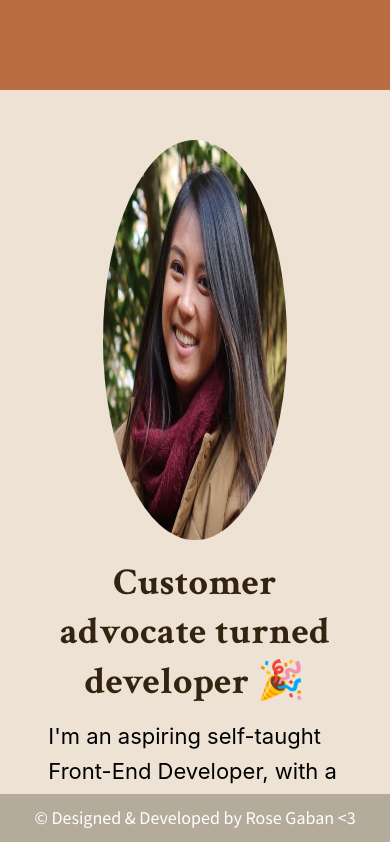
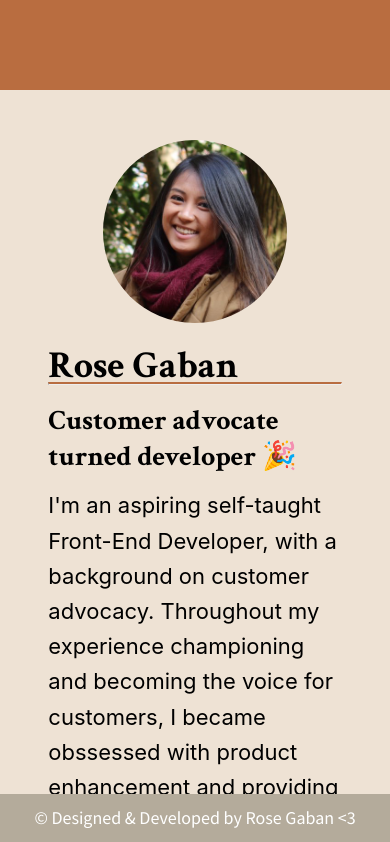
Before and after one commit to rgaban/rgaban.github.io, a Next.js app: page / in a window 390 px wide. Shown: the top 842 px of the page. Built offline with nearby package versions, Linux system fonts and the light colour scheme.

Commit message:
fixes to images for responsive design

```diff
--- a/components/layout.js
+++ b/components/layout.js
@@ -11,6 +11,7 @@ export default function Layout({ children, home }) {
             <Head>
                 <link href="https://fonts.googleapis.com/css2?family=Homemade+Apple&family=Mada&display=swap" rel="stylesheet"></link>
                 <link href="https://fonts.googleapis.com/css2?family=Crimson+Text:ital,wght@0,600;0,700;1,400&display=swap" rel="stylesheet"></link>
+                <link href="https://fonts.googleapis.com/css2?family=Nanum+Gothic&display=swap" rel="stylesheet"></link>
                 <link rel="icon" href="/favicon.ico" />
                 <meta
                     name="description"
--- a/components/project.js
+++ b/components/project.js
@@ -28,8 +28,8 @@ export default function  Project(props) {
             <div className={styles.projectImg}>
                 <img
                     src={props.imgSrc}
-                    height={300}
-                    width={550}
+                    height="auto"
+                    width="auto"
                     alt={props.imgAlt}
                     className={styles.image}
                 />
--- a/package.json
+++ b/package.json
@@ -5,7 +5,7 @@
   "scripts": {
     "dev": "next dev",
     "build": "next build",
-    "export": "next export && touch out/.nojekyll",
+    "export": "next export",
     "start": "next start"
   },
   "dependencies": {
--- a/pages/contact.js
+++ b/pages/contact.js
@@ -10,6 +10,7 @@ export default function Contact() {
                 <section>
                     <div className={styles.heading}>
                         <h4>Connect with Me</h4>
+                        <h6>Looking to collaborate or want to discuss my resume? Shoot me an email & let's build something amazing together!</h6>
                     </div>
                     <MyForm />
                 </section>
--- a/pages/index.js
+++ b/pages/index.js
@@ -20,16 +20,16 @@ export default function Home() {
             <div className={styles.aboutImgProfileContainer}>
               <img
                 src="/images/profile.jpg"
-                height={400}
-                width={400}
                 alt="Rose"
                 className={styles.imgProfile}
+                height="auto"
+                width="auto"
               />
             </div>
-
             <div className={styles.aboutDescriptionContainer}>
-              <h4>Customer advocate turned developer
-              🎉</h4>
+              <h3>Rose Gaban</h3>
+              <hr></hr>
+              <h6>Customer advocate turned developer 🎉</h6>
               <p>
                 I'm an aspiring self-taught Front-End Developer, with a background on customer advocacy. Throughout my experience championing and becoming the voice for customers, I became obssessed with product enhancement and providing hot fixes for times where product fell short. This then sparked my interest to further my knowledge on technology to heavily contribute to a project.
               </p>
@@ -50,7 +50,7 @@ export default function Home() {
                 <FontAwesomeIcon icon={faLinkedin} size="2x" />
               </a>
             </Link>
-            <Link href="https://github.com/rgaban">
+            <Link href="">
               <a target="_blank">
                 <FontAwesomeIcon icon={faFileAlt} size="2x" />
               </a>
--- a/pages/projects.js
+++ b/pages/projects.js
@@ -10,7 +10,8 @@ export default function Projects() {
         <Layout>
             <div className={styles.container}>
                 <main className={styles.main}>
-                    <h1>Things I've Built</h1>
+                    <h4 align="center">A Collection of Things I've Built</h4>
+                    <br></br>
 
                     <Project
                         name="DevKeep"
--- a/pages/skills-and-tools.js
+++ b/pages/skills-and-tools.js
@@ -20,7 +20,7 @@ export default function SkillsAndTools() {
     return (
         <Layout>
             <main className={styles.main}>
-                <h4>Here are my skills, tools, and technologies</h4>
+                <h4 align="center">My Toolbox</h4>
                 <div className={styles.skills}>
                     <Logo name="HTML5"><Html5Logo width={100} height={100} fill={'#000000'} /></Logo>
                     <Logo name="CSS3"><Css3Logo width={100} height={100} fill={'#000000'} /></Logo>
--- a/styles/contact.module.css
+++ b/styles/contact.module.css
@@ -5,3 +5,11 @@
 .heading {
     text-align: center;
 }
+
+.container h6 {
+    max-width: 500px;
+    font-size: 18px;
+    font-family: 'Mada', sans-serif;
+    letter-spacing: 0.02rem;
+    line-height: 1.3rem;
+}
--- a/styles/globals.css
+++ b/styles/globals.css
@@ -27,6 +27,15 @@ img {
   display: block;
 }
 
+h3 {
+  font-size: 38px;
+  line-height: 1.3;
+  letter-spacing: 0.rem;
+  margin: 1rem 0 -0.5rem;
+  font-family: "Crimson Text", serif;
+  color: #000000;
+}
+
 h4 {
   font-size: 38px;
   line-height: 1.3;
@@ -35,3 +44,17 @@ h4 {
   font-family: "Crimson Text", serif;
   color: #32240f;
 }
+
+h6 {
+  font-size: 28px;
+  line-height: 1.3;
+  letter-spacing:0rem;
+  margin: 1rem 0 -0.5rem;
+  font-family: "Crimson Text", serif;
+  color: #000000;
+}
+
+hr {
+  margin: 0;
+  border-top: 2px solid #b96d40;
+}
```
Also changed, not shown: public/images/devkeep.png.
